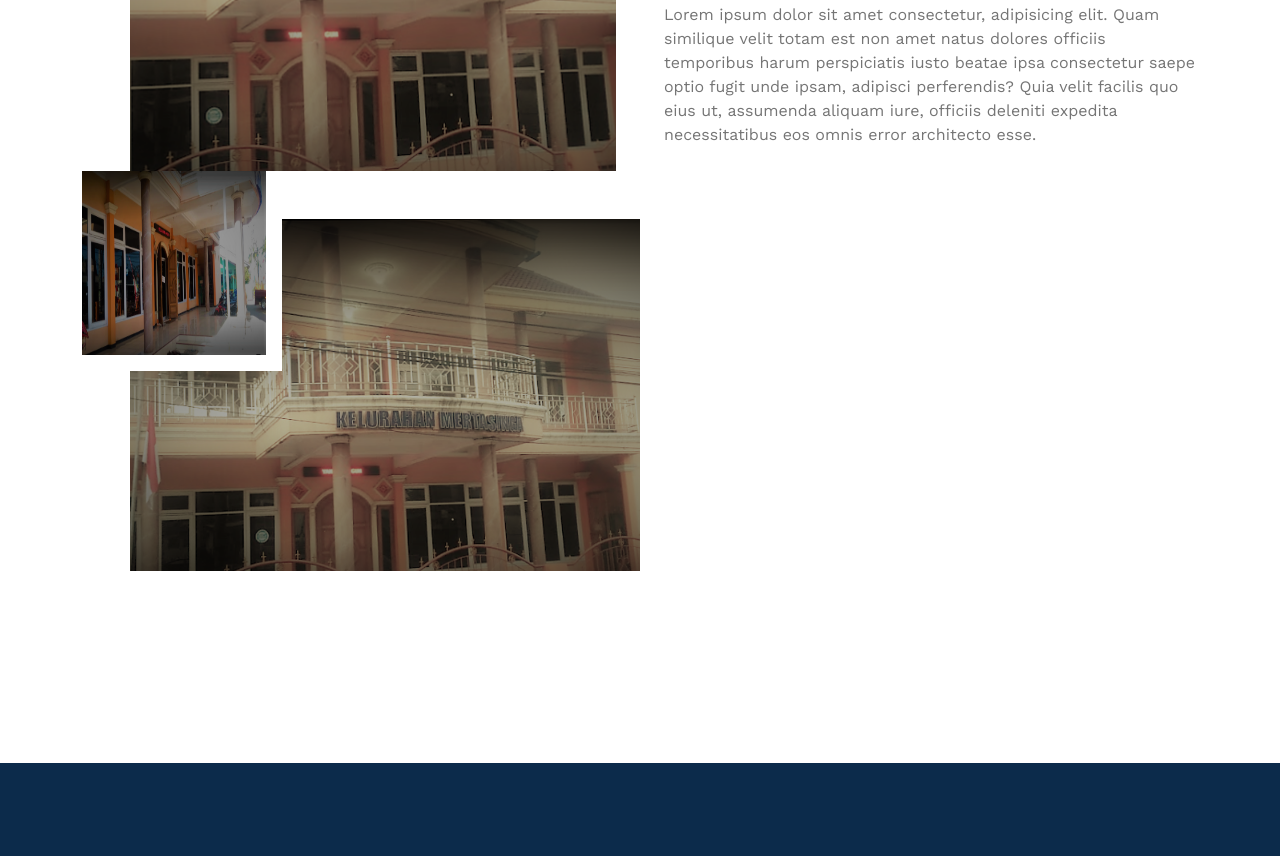
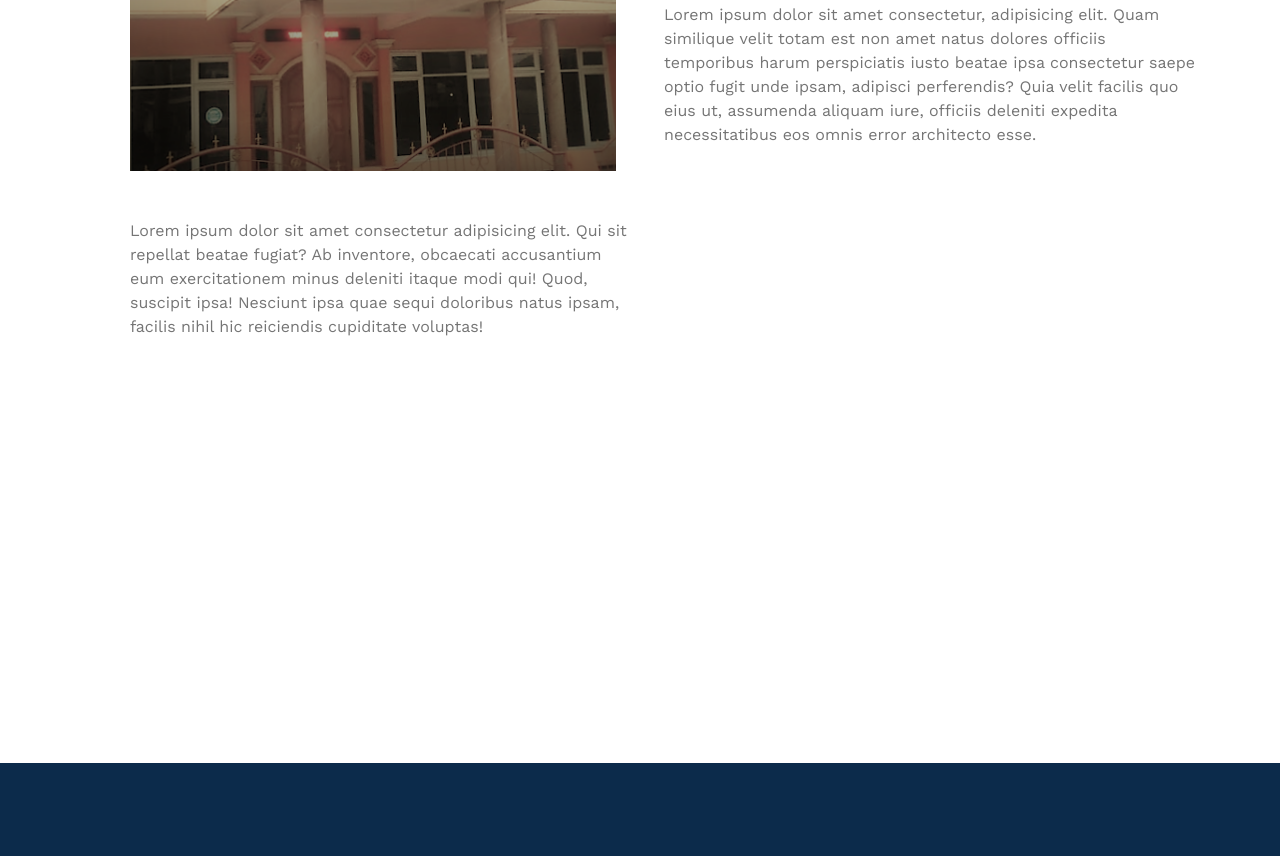
Before and after one commit to UtamiSeptiana/RekayasaWeb.github.io, a plain HTML site: page sejarah.html in a window 1280 px wide. Shown: the part 963-1819 px from the top of the page. Drawn offline with nearby package versions, Linux system fonts and the light colour scheme.

Commit message:
upsejarah3

```diff
--- a/sejarah.html
+++ b/sejarah.html
@@ -134,8 +134,7 @@
             </div>
             <div class="col-lg-6 wow fadeInUp" data-wow-delay="0.1s">
                 <div class="position-relative overflow-hidden ps-5 pt-5 h-100" style="min-height: 400px;">
-                    <img class="position-absolute w-100 h-100" src="img/cover_atas.png" alt="" style="object-fit: cover;">
-                    <img class="position-absolute top-0 start-0 bg-white pe-3 pb-3" src="img/Gambar2.png" alt="" style="width: 200px; height: 200px;">
+                <p class="mb-4">Lorem ipsum dolor sit amet consectetur adipisicing elit. Qui sit repellat beatae fugiat? Ab inventore, obcaecati accusantium eum exercitationem minus deleniti itaque modi qui! Quod, suscipit ipsa! Nesciunt ipsa quae sequi doloribus natus ipsam, facilis nihil hic reiciendis cupiditate voluptas!</p>
                 </div>
             </div>
         </div>
```
